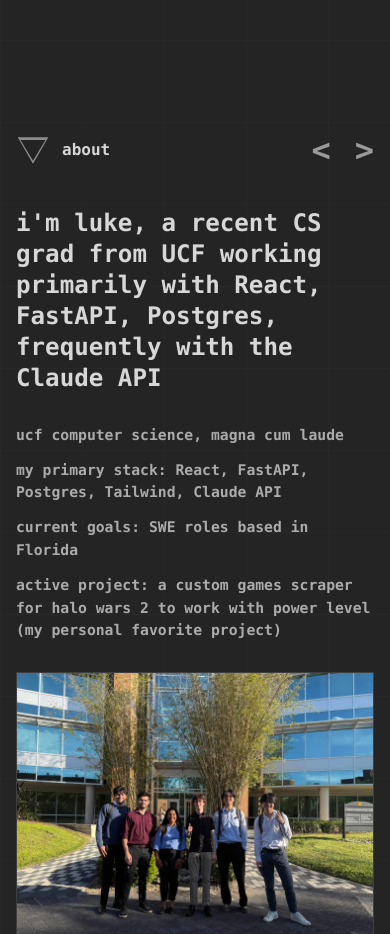
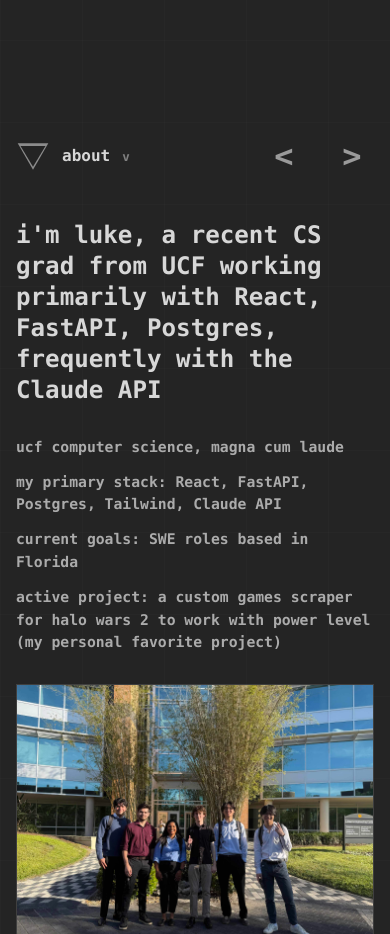
Before and after one commit to LukeSupan/LukeSupan.github.io, a React (Vite) app: page / in a window 390 px wide. Shown: the part 780-1714 px from the top of the page. Built offline with nearby package versions, Linux system fonts and the light colour scheme.

Commit message:
mobile nav

```diff
--- a/src/App.jsx
+++ b/src/App.jsx
@@ -87,6 +87,48 @@ function DetailMark({ shape }) {
       <span className="polygon-outline"></span>
       <span className="polygon-fill"></span>
     </span>
+  );
+}
+
+function MobileSectionMenu({
+  currentShape,
+  isOpen,
+  isTransitioning,
+  onSelect,
+  onToggle,
+  visualShape,
+}) {
+  return (
+    <div className={`mobile-section-menu ${isOpen ? "is-open" : ""}`}>
+      <button
+        aria-expanded={isOpen}
+        aria-label="open section menu"
+        className="mobile-section-menu-toggle"
+        onClick={onToggle}
+        type="button"
+      >
+        <DetailMark shape={visualShape} />
+        <span className={isTransitioning ? "is-changing" : ""}>
+          {shapePages[currentShape].eyebrow}
+        </span>
+        <span className="mobile-section-menu-caret" aria-hidden="true">
+          v
+        </span>
+      </button>
+
+      <nav className="mobile-section-menu-list" aria-label="section navigation">
+        {shapes.map((shape, index) => (
+          <button
+            aria-pressed={currentShape === shape}
+            key={shape}
+            onClick={() => onSelect(index)}
+            type="button"
+          >
+            {shapePages[shape].eyebrow}
+          </button>
+        ))}
+      </nav>
+    </div>
   );
 }
 
@@ -448,6 +490,7 @@ function ShapeDetailSection({
   const topbarRef = useRef(null);
   const usesMobileDetailLayout = useMediaQuery("(max-width: 639px)");
   const [isTopbarStuck, setIsTopbarStuck] = useState(false);
+  const [isMobileSectionMenuOpen, setIsMobileSectionMenuOpen] = useState(false);
   const [lightbox, setLightbox] = useState(null);
   const detailControls = (
     <div className="detail-controls" aria-label="section controls">
@@ -491,6 +534,28 @@ function ShapeDetailSection({
       window.removeEventListener("resize", updateTopbarState);
     };
   }, []);
+
+  useEffect(() => {
+    setIsMobileSectionMenuOpen(false);
+  }, [shape]);
+
+  useEffect(() => {
+    if (!isMobileSectionMenuOpen) {
+      return;
+    }
+
+    function closeMobileSectionMenu(event) {
+      if (event.key === "Escape") {
+        setIsMobileSectionMenuOpen(false);
+      }
+    }
+
+    window.addEventListener("keydown", closeMobileSectionMenu);
+
+    return () => {
+      window.removeEventListener("keydown", closeMobileSectionMenu);
+    };
+  }, [isMobileSectionMenuOpen]);
 
   function openLightbox(images, index) {
     if (window.matchMedia("(max-width: 639px)").matches) {
@@ -536,6 +601,11 @@ function ShapeDetailSection({
     });
   }
 
+  function selectMobileSection(shapeIndex) {
+    setIsMobileSectionMenuOpen(false);
+    onSelectShape(shapeIndex);
+  }
+
   return (
     <section className={`detail-section detail-${shape}`} ref={sectionRef}>
       <div className="detail-shell">
@@ -544,10 +614,23 @@ function ShapeDetailSection({
           ref={topbarRef}
         >
           <div className="detail-heading">
-            <DetailMark shape={visualShape} />
-            <p className={isTransitioning ? "is-changing" : ""}>
-              {page.eyebrow}
-            </p>
+            <div className="detail-heading-label">
+              <DetailMark shape={visualShape} />
+              <p className={isTransitioning ? "is-changing" : ""}>
+                {page.eyebrow}
+              </p>
+            </div>
+
+            <MobileSectionMenu
+              currentShape={shape}
+              isOpen={isMobileSectionMenuOpen}
+              isTransitioning={isTransitioning}
+              onSelect={selectMobileSection}
+              onToggle={() =>
+                setIsMobileSectionMenuOpen((isCurrentlyOpen) => !isCurrentlyOpen)
+              }
+              visualShape={visualShape}
+            />
           </div>
 
           <ShapeSectionNav
--- a/src/index.css
+++ b/src/index.css
@@ -327,8 +327,19 @@ button:focus-visible {
   font-size: 1.04rem;
 }
 
+.detail-heading-label {
+  display: flex;
+  align-items: center;
+  gap: 14px;
+}
+
+.mobile-section-menu {
+  display: none;
+}
+
 .detail-heading p,
-.detail-content {
+.detail-content,
+.mobile-section-menu-toggle span:not(.mobile-section-menu-caret) {
   transition: opacity 420ms ease;
 }
 
@@ -337,6 +348,7 @@ button:focus-visible {
 }
 
 .detail-heading p.is-changing,
+.mobile-section-menu-toggle span.is-changing,
 .detail-content.is-changing {
   opacity: 0;
 }
@@ -1052,11 +1064,96 @@ button:focus-visible {
 
   .detail-button {
     font-size: 2rem;
+    width: 44px;
+    height: 44px;
   }
 
   .detail-heading {
+    position: relative;
     gap: 12px;
     font-size: 1rem;
+  }
+
+  .detail-heading-label {
+    display: none;
+  }
+
+  .mobile-section-menu {
+    position: relative;
+    display: block;
+  }
+
+  .mobile-section-menu-toggle {
+    display: flex;
+    align-items: center;
+    gap: 12px;
+    min-height: 44px;
+    padding: 0;
+    border: 0;
+    background: transparent;
+    color: rgb(255 255 255 / 0.82);
+    cursor: pointer;
+    font: inherit;
+  }
+
+  .mobile-section-menu-caret {
+    color: rgb(255 255 255 / 0.42);
+    font-size: 0.78rem;
+    line-height: 1;
+    transform: translateY(1px);
+    transition:
+      color 150ms ease,
+      transform 150ms ease;
+  }
+
+  .mobile-section-menu.is-open .mobile-section-menu-caret {
+    color: rgb(255 255 255 / 0.72);
+    transform: translateY(1px) rotate(180deg);
+  }
+
+  .mobile-section-menu-list {
+    position: absolute;
+    top: calc(100% + 12px);
+    left: 0;
+    z-index: 50;
+    display: none;
+    min-width: 132px;
+    padding: 10px 0;
+    border-top: 1px solid rgb(255 255 255 / 0.12);
+    border-bottom: 1px solid rgb(255 255 255 / 0.08);
+    background: #242424;
+    box-shadow: 0 18px 22px rgb(0 0 0 / 0.16);
+  }
+
+  .mobile-section-menu.is-open .mobile-section-menu-list {
+    display: grid;
+    gap: 2px;
+  }
+
+  .mobile-section-menu-list button {
+    display: flex;
+    min-height: 44px;
+    align-items: center;
+    padding: 0 4px;
+    border: 0;
+    background: transparent;
+    color: rgb(255 255 255 / 0.5);
+    cursor: pointer;
+    font: inherit;
+    font-size: 0.95rem;
+    line-height: 1.35;
+    text-align: left;
+    transition: color 150ms ease;
+  }
+
+  .mobile-section-menu-list button:hover,
+  .mobile-section-menu-list button[aria-pressed="true"] {
+    color: #ffffff;
+  }
+
+  .mobile-section-menu-list button[aria-pressed="true"] {
+    text-decoration: underline;
+    text-underline-offset: 5px;
   }
 
   .detail-mark {
@@ -1260,7 +1357,10 @@ button:focus-visible {
   .project-story-tabs button,
   .detail-button,
   .detail-content,
-  .detail-heading p {
+  .detail-heading p,
+  .mobile-section-menu-caret,
+  .mobile-section-menu-list button,
+  .mobile-section-menu-toggle span:not(.mobile-section-menu-caret) {
     transition-duration: 1ms;
   }
 }
```
